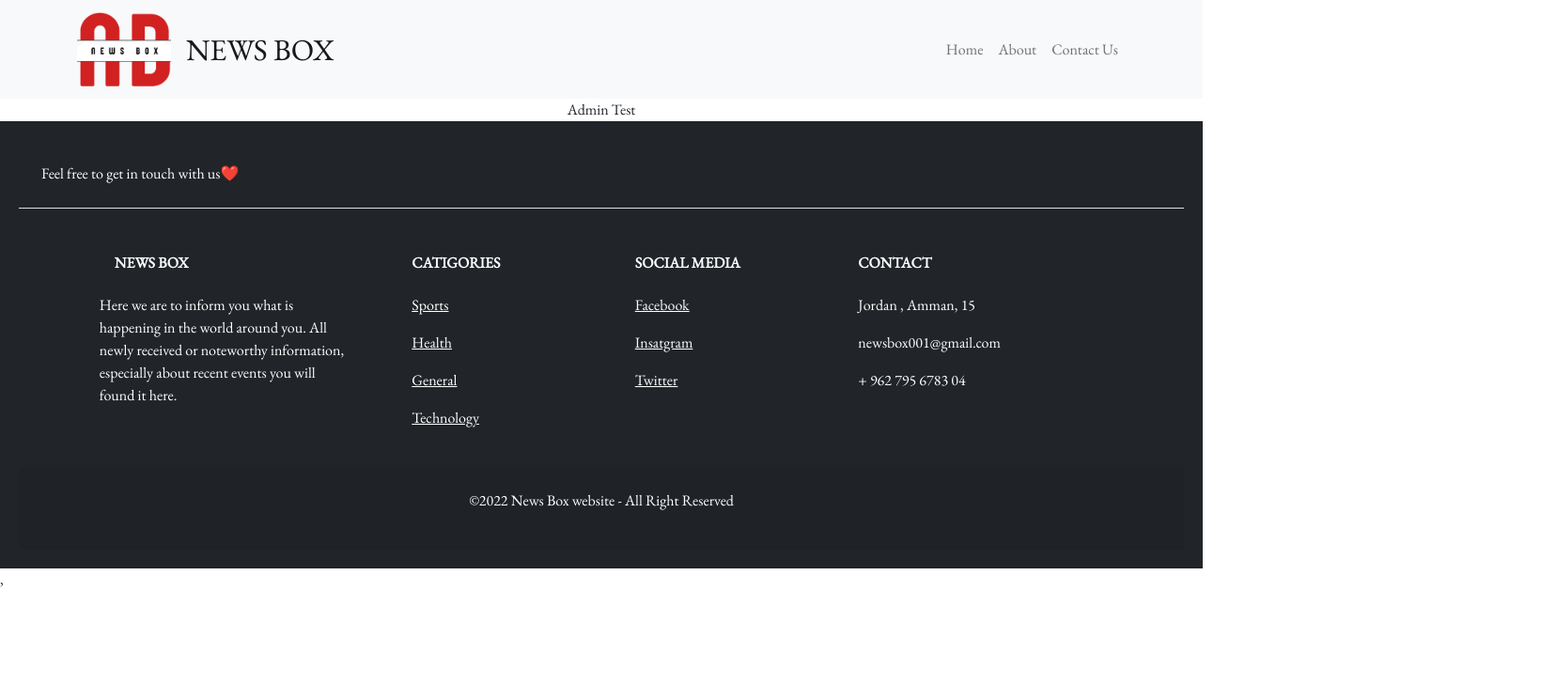
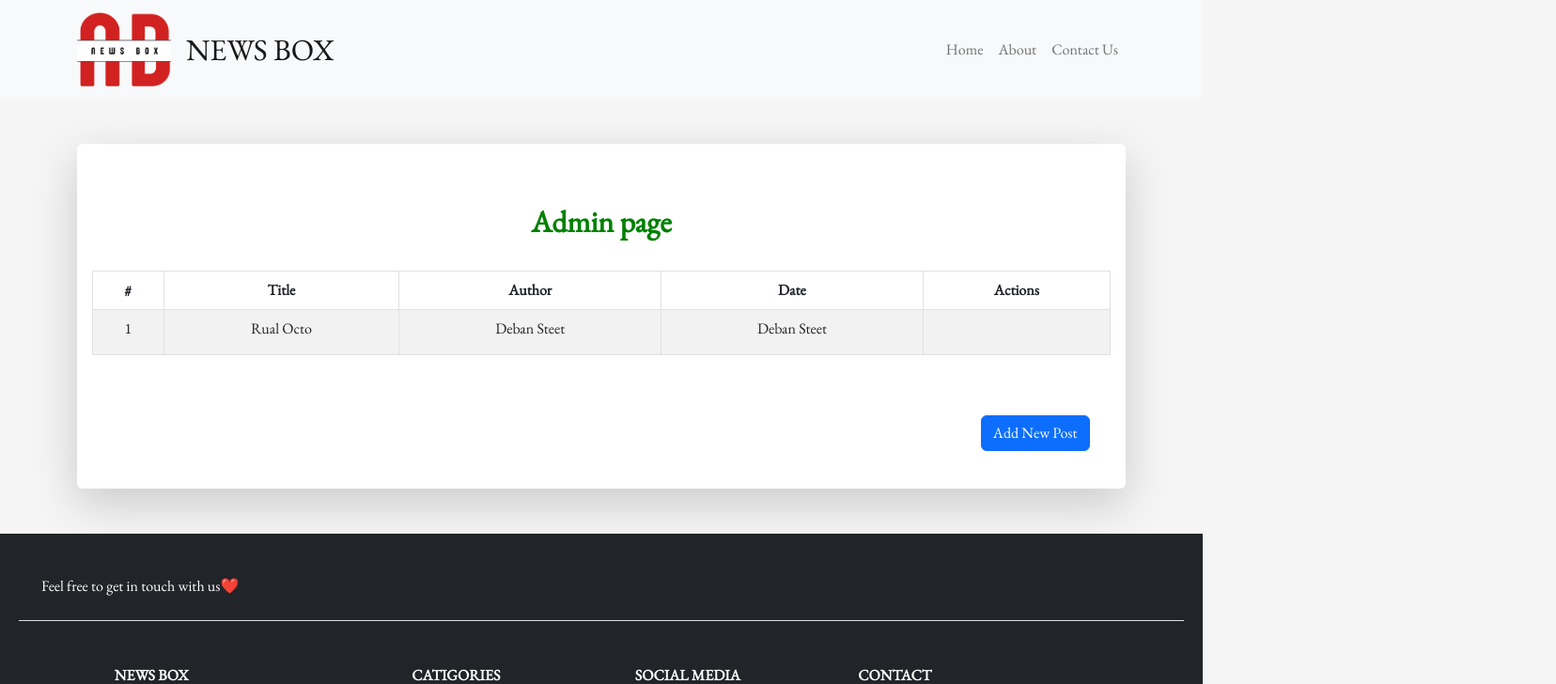
Before and after one commit to News-Box-Project/News-Box-FrontEnd, a React (Create React App) app: page /admin in a window 1280 px wide. Shown: the top 728 px of the page at 94% size, 1656 px wide, since content can reach past the window. Built offline with nearby package versions, Linux system fonts and the light colour scheme.

Commit message:
added styiling for admin page

```diff
--- a/public/index.html
+++ b/public/index.html
@@ -24,6 +24,11 @@
       work correctly both with client-side routing and a non-root public URL.
       Learn how to configure a non-root public URL by running `npm run build`.
     -->
+
+    <link rel="stylesheet" href="https://maxcdn.bootstrapcdn.com/font-awesome/4.7.0/css/font-awesome.min.css">
+    <link rel="stylesheet" href="https://fonts.googleapis.com/icon?family=Material+Icons">
+
+
     <title>React App</title>
   </head>
   <body>
--- a/src/componants/Admin.js
+++ /dev/null
@@ -1,9 +0,0 @@
-import React, { Component } from "react";
-
-class Admin extends Component {
-  render() {
-    return <div>Admin Test</div>;
-  }
-}
-
-export default Admin;
--- a/src/componants/about/about.css
+++ b/src/componants/about/about.css
@@ -2,13 +2,6 @@
   padding: 0;
   margin: 0;
 }
-body{
-  background-color: dimgray;
-}
-
-
-
-
 
 .about-1{
   margin: 30px;
--- /dev/null
+++ b/src/componants/admin/admin.js
@@ -0,0 +1,105 @@
+import React from "react";
+import "./admin.css";
+import "bootstrap/dist/css/bootstrap.min.css";
+// import { useState } from "react";
+import { Button, Modal, Input } from "react-bootstrap";
+
+
+
+class Home extends React.Component {
+  constructor(props) {
+    super(props);
+    this.state = {
+      show: false,
+    }
+
+  }
+
+  handleShow = () => {
+    this.setState({ show: true });
+
+  }
+  handleClose = () => {
+    this.setState({ show: false });
+  }
+  render() {
+
+
+  // const [show, setShow] = useState(false);
+
+  // const handleClose = () => setShow(false);
+
+
+  // const handleShow = () => setShow(true);
+  return (
+
+    <div class="container ">
+      <div className="crud shadow-lg p-3 mb-5 mt-5 bg-body rounded">
+        <div class="row ">
+
+          <div
+            class="col-sm-8 offset-sm-2 mt-5 mb-4 text-gred"
+            style={{ color: "green" }}
+          >
+            <h2>
+              <b>Admin page</b>
+            </h2>
+          </div>
+
+        </div>
+        <div class="row">
+          <div class="table-responsive ">
+            <table class="table table-striped table-hover table-bordered">
+              <thead>
+                <tr>
+                  <th>#</th>
+                  <th>Title </th>
+                  <th>Author</th>
+                  <th>Date</th>
+
+                  <th>Actions</th>
+                </tr>
+              </thead>
+              <tbody>
+                <tr>
+                  <td>1</td>
+                  <td>Rual Octo</td>
+                  <td>Deban Steet</td>
+
+                  <td>Deban Steet</td>
+
+                  <td>
+
+                    <a href="#" class="edit" title="Edit" data-toggle="tooltip" onClick={this.handleShow}>
+                      <i class="material-icons">&#xE254;</i>
+                    </a>
+                    <a
+                      href="#"
+                      class="delete"
+                      title="Delete"
+                      data-toggle="tooltip"
+                      style={{ color: "red" }}
+                    >
+                      <i class="material-icons">&#xE872;</i>
+                    </a>
+                  </td>
+                </tr>
+
+              </tbody>
+            </table>
+           {console.log(this.state.show)}
+
+          </div>
+          <div class="col-sm-16 offset-sm-5  mt-5 mb-4 text-gred">
+            <Button variant="primary" onClick={this.handleShow}>
+              Add  New Post
+            </Button>
+          </div>
+        </div>
+
+      </div>
+    </div>
+  );
+}}
+
+export default Home;
```
Also changed, not shown: src/App.js (+5 -2 lines), src/componants/admin/admin.css (added).
